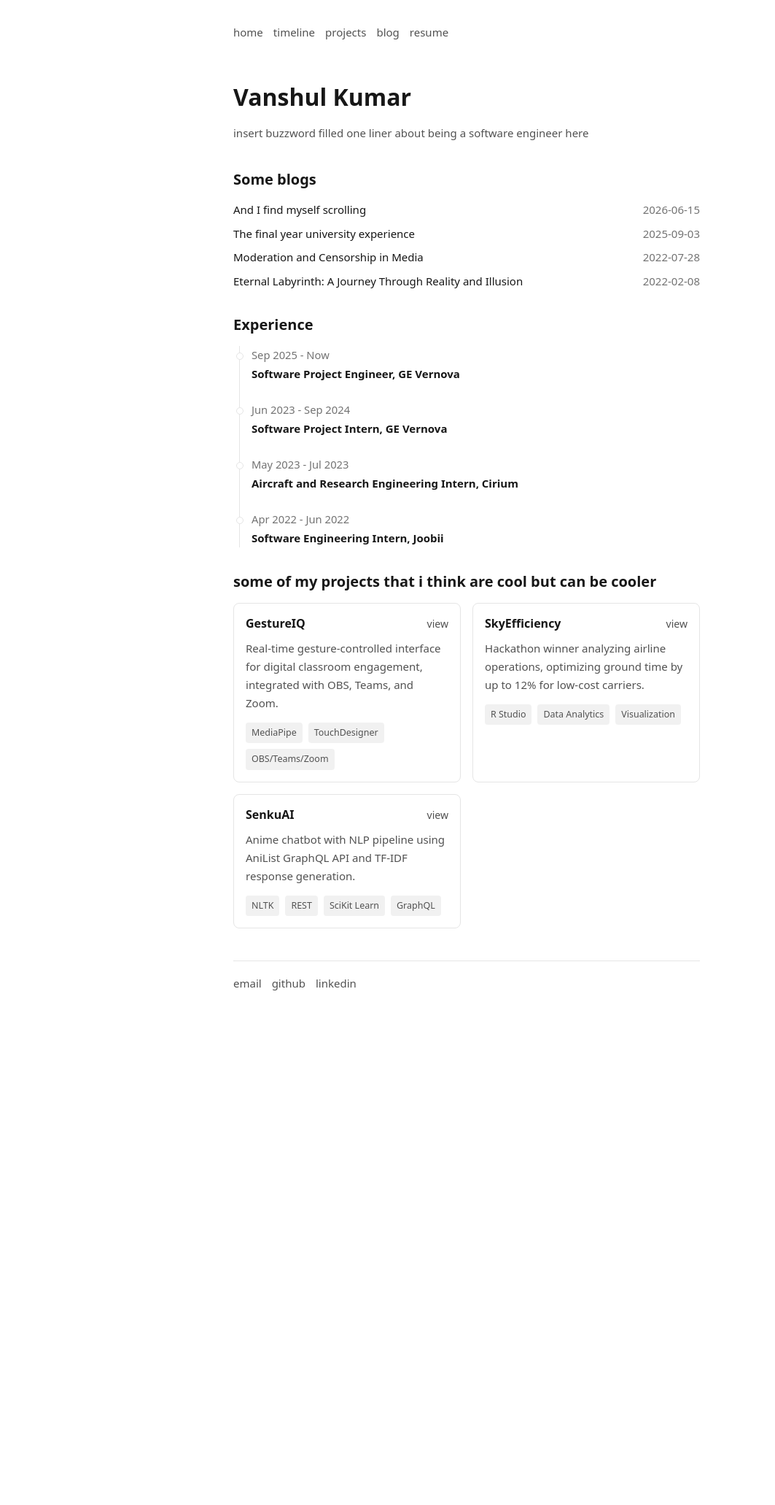
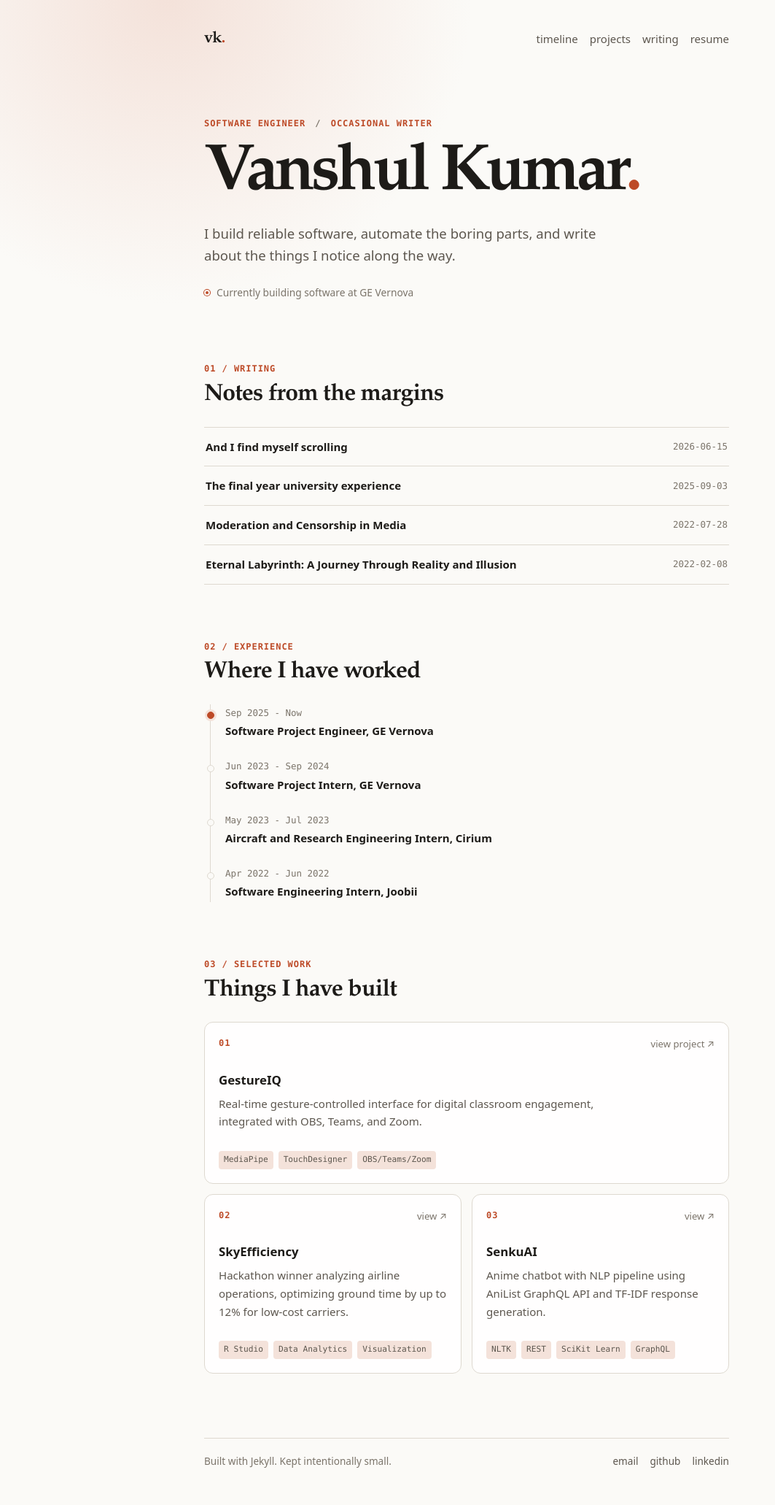
Before and after one commit to v1nshul/v1nshul.github.io, a Jekyll site: the page built from index.html, in a window 1280 px wide. Shown: the whole page at 73% size, without its empty margins (0-1063 px from the left). Built offline with Jekyll 4.4.1, drawn with Linux system fonts in a browser that asks for light colours; before the commit the page ends 1392 px from its top, so only the background shows below that.

Commit message:
trying some more changes

```diff
--- a/_includes/footer.html
+++ b/_includes/footer.html
@@ -1,5 +1,8 @@
 <footer class="footer">
-  <a href="mailto:bhadanavanshul@gmail.com">email</a>
-  <a href="https://github.com/v1nshul" target="_blank" rel="noreferrer">github</a>
-  <a href="https://linkedin.com/in/vanshul-kumar" target="_blank" rel="noreferrer">linkedin</a>
+  <p>Built with Jekyll. Kept intentionally small.</p>
+  <div class="footer-links">
+    <a href="mailto:bhadanavanshul@gmail.com">email</a>
+    <a href="https://github.com/v1nshul" target="_blank" rel="noreferrer">github</a>
+    <a href="https://linkedin.com/in/vanshul-kumar" target="_blank" rel="noreferrer">linkedin</a>
+  </div>
 </footer>
--- a/_includes/navigation.html
+++ b/_includes/navigation.html
@@ -1,7 +1,9 @@
 <nav class="nav" aria-label="Primary navigation">
-  <a href="{{ '/' | relative_url }}">home</a>
-  <a href="{{ '/#timeline' | relative_url }}">timeline</a>
-  <a href="{{ '/#projects' | relative_url }}">projects</a>
-  <a href="{{ '/#blog' | relative_url }}">blog</a>
-  <a href="{{ '/assets/vanshul_kumar_resume_2026.pdf' | relative_url }}" target="_blank" rel="noreferrer">resume</a>
+  <a class="brand" href="{{ '/' | relative_url }}" aria-label="Vanshul Kumar, home">vk<span aria-hidden="true">.</span></a>
+  <div class="nav-links">
+    <a href="{{ '/#timeline' | relative_url }}">timeline</a>
+    <a href="{{ '/#projects' | relative_url }}">projects</a>
+    <a href="{{ '/#blog' | relative_url }}">writing</a>
+    <a href="{{ '/assets/vanshul_kumar_resume_2026.pdf' | relative_url }}" target="_blank" rel="noreferrer">resume</a>
+  </div>
 </nav>
--- a/_layouts/default.html
+++ b/_layouts/default.html
@@ -8,7 +8,8 @@
     <link rel="stylesheet" href="{{ '/styles.css' | relative_url }}" />
   </head>
   <body>
-    <main class="container">
+    <a class="skip-link" href="#content">Skip to content</a>
+    <main class="container" id="content">
       {% include navigation.html %}
       {{ content }}
       {% include footer.html %}
--- a/index.html
+++ b/index.html
@@ -2,16 +2,21 @@
 layout: default
 ---
 <section class="intro" id="home">
-  <h1>Vanshul Kumar</h1>
-  <p>insert buzzword filled one liner about being a software engineer here</p>
+  <p class="eyebrow">software engineer <span aria-hidden="true">/</span> occasional writer</p>
+  <h1>Vanshul Kumar<span class="accent" aria-hidden="true">.</span></h1>
+  <p class="lede">I build reliable software, automate the boring parts, and write about the things I notice along the way.</p>
+  <p class="current-note"><span class="status-dot" aria-hidden="true"></span>Currently building software at GE Vernova</p>
 </section>
 
 <section id="blog" class="section">
-  <h2>Some blogs</h2>
+  <div class="section-heading">
+    <p class="section-label">01 / writing</p>
+    <h2>Notes from the margins</h2>
+  </div>
   <div class="post-list">
     {% for post in site.posts %}
       <a href="{{ post.url | relative_url }}">
-        <span>{{ post.title }}</span>
+        <span class="post-title">{{ post.title }}</span>
         <time datetime="{{ post.date | date_to_xmlschema }}">{{ post.date | date: "%Y-%m-%d" }}</time>
       </a>
     {% endfor %}
@@ -19,7 +24,10 @@ layout: default
 </section>
 
 <section id="timeline" class="section">
-  <h2>Experience</h2>
+  <div class="section-heading">
+    <p class="section-label">02 / experience</p>
+    <h2>Where I have worked</h2>
+  </div>
   <ol class="timeline">
     <li>
       <div class="date">Sep 2025 - Now</div>
@@ -41,13 +49,17 @@ layout: default
 </section>
 
 <section id="projects" class="section">
-  <h2>some of my projects that i think are cool but can be cooler</h2>
+  <div class="section-heading">
+    <p class="section-label">03 / selected work</p>
+    <h2>Things I have built</h2>
+  </div>
   <div class="project-grid">
     <article class="project-card">
-      <div class="project-heading">
-        <h3>GestureIQ</h3>
-        <a href="https://github.com/v1nshul/GestureIQ" target="_blank" rel="noreferrer">view</a>
+      <div class="project-meta">
+        <span class="project-number" aria-hidden="true">01</span>
+        <a href="https://github.com/v1nshul/GestureIQ" target="_blank" rel="noreferrer">view project <span aria-hidden="true">&nearr;</span></a>
       </div>
+      <h3>GestureIQ</h3>
       <p>Real-time gesture-controlled interface for digital classroom engagement, integrated with OBS, Teams, and Zoom.</p>
       <div class="tech-list">
         <span>MediaPipe</span>
@@ -57,10 +69,11 @@ layout: default
     </article>
 
     <article class="project-card">
-      <div class="project-heading">
-        <h3>SkyEfficiency</h3>
-        <a href="https://github.com/v1nshul/cirium-hack-codeBase.git" target="_blank" rel="noreferrer">view</a>
+      <div class="project-meta">
+        <span class="project-number" aria-hidden="true">02</span>
+        <a href="https://github.com/v1nshul/cirium-hack-codeBase.git" target="_blank" rel="noreferrer">view <span aria-hidden="true">&nearr;</span></a>
       </div>
+      <h3>SkyEfficiency</h3>
       <p>Hackathon winner analyzing airline operations, optimizing ground time by up to 12% for low-cost carriers.</p>
       <div class="tech-list">
         <span>R Studio</span>
@@ -70,10 +83,11 @@ layout: default
     </article>
 
     <article class="project-card">
-      <div class="project-heading">
-        <h3>SenkuAI</h3>
-        <a href="https://github.com/v1nshul/ChatBot_senku" target="_blank" rel="noreferrer">view</a>
+      <div class="project-meta">
+        <span class="project-number" aria-hidden="true">03</span>
+        <a href="https://github.com/v1nshul/ChatBot_senku" target="_blank" rel="noreferrer">view <span aria-hidden="true">&nearr;</span></a>
       </div>
+      <h3>SenkuAI</h3>
       <p>Anime chatbot with NLP pipeline using AniList GraphQL API and TF-IDF response generation.</p>
       <div class="tech-list">
         <span>NLTK</span>
--- a/styles.css
+++ b/styles.css
@@ -1,19 +1,27 @@
 :root {
   color-scheme: light dark;
-  --bg: #ffffff;
-  --text: #171717;
-  --muted: #525252;
-  --faint: #737373;
-  --line: #e5e5e5;
+  --bg: #fbfaf7;
+  --surface: #ffffff;
+  --text: #1d1b18;
+  --muted: #5d574f;
+  --faint: #7b746a;
+  --line: #ded9d0;
+  --accent: #bd4a27;
+  --accent-soft: #f4e2da;
+  --shadow: rgba(79, 50, 34, 0.1);
 }
 
 @media (prefers-color-scheme: dark) {
   :root {
-    --bg: #0a0a0a;
-    --text: #ededed;
-    --muted: #d4d4d4;
-    --faint: #a3a3a3;
-    --line: #262626;
+    --bg: #100f0d;
+    --surface: #181613;
+    --text: #f3eee6;
+    --muted: #c9c1b6;
+    --faint: #9c9387;
+    --line: #35312b;
+    --accent: #ff8d67;
+    --accent-soft: #342019;
+    --shadow: rgba(0, 0, 0, 0.28);
   }
 }
 
@@ -23,16 +31,24 @@
 
 html {
   scroll-behavior: smooth;
+  scroll-padding-top: 24px;
 }
 
 body {
   margin: 0;
-  background: var(--bg);
+  background:
+    radial-gradient(circle at 18% 0%, var(--accent-soft), transparent 26rem),
+    var(--bg);
   color: var(--text);
   font-family:
     ui-sans-serif, system-ui, -apple-system, BlinkMacSystemFont, "Segoe UI", sans-serif;
   font-size: 15px;
   line-height: 1.65;
+}
+
+::selection {
+  background: var(--accent);
+  color: var(--surface);
 }
 
 a {
@@ -41,55 +57,128 @@ a {
 }
 
 a:hover {
-  color: var(--faint);
+  color: var(--accent);
+}
+
+a:focus-visible {
+  border-radius: 2px;
+  outline: 2px solid var(--accent);
+  outline-offset: 4px;
+}
+
+.skip-link {
+  position: fixed;
+  top: 12px;
+  left: 12px;
+  z-index: 10;
+  padding: 8px 12px;
+  border-radius: 6px;
+  background: var(--text);
+  color: var(--bg);
+  transform: translateY(-160%);
+  transition: transform 140ms ease;
+}
+
+.skip-link:focus {
+  color: var(--bg);
+  transform: translateY(0);
 }
 
 .container {
-  width: min(640px, calc(100% - 32px));
+  width: min(720px, calc(100% - 40px));
   margin: 0 auto;
-  padding: 32px 0;
+  padding: 36px 0 48px;
 }
 
 .nav {
   display: flex;
-  flex-wrap: wrap;
-  gap: 14px;
-  margin-bottom: 56px;
+  align-items: center;
+  justify-content: space-between;
+  gap: 24px;
+  margin-bottom: 88px;
   color: var(--muted);
 }
 
-.nav a {
+.brand {
+  color: var(--text);
+  font-family: "Iowan Old Style", "Palatino Linotype", Palatino, Georgia, serif;
+  font-size: 1.35rem;
+  font-weight: 700;
+  letter-spacing: -0.04em;
+}
+
+.brand span,
+.accent {
+  color: var(--accent);
+}
+
+.nav-links,
+.footer-links {
+  display: flex;
+  flex-wrap: wrap;
+  gap: 16px;
+}
+
+.nav-links a,
+.footer-links a {
   border-bottom: 1px solid transparent;
 }
 
-.nav a:hover {
+.nav-links a:hover,
+.footer-links a:hover {
   border-bottom-color: currentColor;
 }
 
 .intro {
-  margin-bottom: 38px;
+  max-width: 680px;
+  margin-bottom: 84px;
+}
+
+.eyebrow,
+.section-label,
+.project-number {
+  margin: 0;
+  color: var(--accent);
+  font-family: ui-monospace, SFMono-Regular, Menlo, Monaco, Consolas, monospace;
+  font-size: 0.75rem;
+  font-weight: 650;
+  letter-spacing: 0.08em;
+  text-transform: uppercase;
+}
+
+.eyebrow {
+  margin-bottom: 18px;
+}
+
+.eyebrow span {
+  padding: 0 5px;
+  color: var(--faint);
 }
 
 h1 {
-  margin: 0 0 18px;
-  font-size: 2rem;
-  line-height: 1.2;
-  letter-spacing: 0;
+  margin: 0 0 22px;
+  font-family: "Iowan Old Style", "Palatino Linotype", Palatino, Georgia, serif;
+  font-size: clamp(3.4rem, 10vw, 5.6rem);
+  font-weight: 650;
+  line-height: 0.95;
+  letter-spacing: -0.055em;
+  text-wrap: balance;
 }
 
 h2 {
-  margin: 0 0 16px;
-  font-size: 1.25rem;
-  line-height: 1.3;
+  margin: 0;
+  font-family: "Iowan Old Style", "Palatino Linotype", Palatino, Georgia, serif;
+  font-size: clamp(1.65rem, 4vw, 2rem);
   font-weight: 650;
-  letter-spacing: 0;
+  line-height: 1.2;
+  letter-spacing: -0.025em;
 }
 
 h3 {
-  margin: 0 0 3px;
-  font-size: 1rem;
+  margin: 0 0 8px;
+  font-size: 1.05rem;
   line-height: 1.4;
-  font-weight: 600;
+  font-weight: 700;
 }
 
 p {
@@ -97,32 +186,107 @@ p {
   color: var(--muted);
 }
 
+.lede {
+  max-width: 580px;
+  font-size: 1.16rem;
+  line-height: 1.65;
+  text-wrap: pretty;
+}
+
+.current-note {
+  display: flex;
+  align-items: center;
+  gap: 9px;
+  margin-top: 24px;
+  color: var(--faint);
+  font-size: 0.86rem;
+}
+
+.status-dot {
+  width: 8px;
+  height: 8px;
+  border: 2px solid var(--bg);
+  border-radius: 50%;
+  background: var(--accent);
+  box-shadow: 0 0 0 1px var(--accent);
+}
+
 .section {
-  margin-top: 34px;
+  margin-top: 76px;
+}
+
+.section-heading {
+  display: grid;
+  gap: 6px;
+  margin-bottom: 24px;
+}
+
+.post-list {
+  border-top: 1px solid var(--line);
+}
+
+.post-list a {
+  display: grid;
+  grid-template-columns: minmax(0, 1fr) auto;
+  align-items: center;
+  gap: 16px;
+  padding: 14px 2px;
+  border-bottom: 1px solid var(--line);
+  color: var(--text);
+  transition:
+    color 140ms ease,
+    padding 140ms ease;
+}
+
+.post-list a::after {
+  content: "\2197";
+  display: none;
+}
+
+.post-list a:hover {
+  padding-right: 8px;
+  padding-left: 8px;
+}
+
+.post-title {
+  font-weight: 590;
+}
+
+.post-list time {
+  color: var(--faint);
+  font-family: ui-monospace, SFMono-Regular, Menlo, Monaco, Consolas, monospace;
+  font-size: 0.78rem;
+  white-space: nowrap;
 }
 
 .timeline {
   margin: 0 0 0 8px;
-  padding: 0 0 0 16px;
+  padding: 2px 0 2px 20px;
   border-left: 1px solid var(--line);
   list-style: none;
 }
 
 .timeline li {
   position: relative;
-  margin-bottom: 24px;
+  margin-bottom: 26px;
 }
 
 .timeline li::before {
   content: "";
   position: absolute;
-  top: 9px;
-  left: -21px;
+  top: 8px;
+  left: -25px;
   width: 8px;
   height: 8px;
-  border-radius: 999px;
+  border: 1px solid var(--line);
+  border-radius: 50%;
   background: var(--bg);
-  border: 1px solid var(--line);
+}
+
+.timeline li:first-child::before {
+  border-color: var(--accent);
+  background: var(--accent);
+  box-shadow: 0 0 0 3px var(--accent-soft);
 }
 
 .timeline li:last-child {
@@ -132,129 +296,200 @@ p {
 .date {
   margin-bottom: 2px;
   color: var(--faint);
-  font-size: 0.92rem;
+  font-family: ui-monospace, SFMono-Regular, Menlo, Monaco, Consolas, monospace;
+  font-size: 0.78rem;
 }
 
 .title {
-  font-weight: 600;
-}
-
-.description {
-  color: var(--muted);
-  font-size: 0.94rem;
+  font-weight: 650;
 }
 
 .project-grid {
   display: grid;
   grid-template-columns: repeat(2, minmax(0, 1fr));
-  gap: 16px;
+  gap: 14px;
 }
 
 .project-card {
+  display: flex;
+  min-height: 230px;
+  flex-direction: column;
+  padding: 19px;
   border: 1px solid var(--line);
-  border-radius: 8px;
-  padding: 16px;
-  transition: box-shadow 160ms ease, transform 160ms ease;
+  border-radius: 12px;
+  background: color-mix(in srgb, var(--surface), transparent 10%);
+  transition:
+    border-color 160ms ease,
+    box-shadow 160ms ease,
+    transform 160ms ease;
+}
+
+.project-card:first-child {
+  min-height: 210px;
+  grid-column: 1 / -1;
 }
 
 .project-card:hover {
-  box-shadow: 0 10px 30px rgba(0, 0, 0, 0.08);
-  transform: translateY(-1px);
+  border-color: color-mix(in srgb, var(--accent), var(--line) 30%);
+  box-shadow: 0 14px 36px var(--shadow);
+  transform: translateY(-2px);
 }
 
-.project-heading {
+.project-meta {
   display: flex;
   align-items: flex-start;
   justify-content: space-between;
-  gap: 12px;
+  gap: 16px;
+  margin-bottom: 26px;
 }
 
-.project-heading a {
-  color: var(--muted);
-  font-size: 0.88rem;
+.project-meta a {
+  color: var(--faint);
+  font-size: 0.82rem;
+}
+
+.project-meta a span {
+  display: inline-block;
+  transition: transform 140ms ease;
+}
+
+.project-meta a:hover span {
+  transform: translate(2px, -2px);
 }
 
 .project-card p {
-  margin-top: 8px;
+  max-width: 520px;
   font-size: 0.94rem;
 }
 
 .tech-list {
   display: flex;
   flex-wrap: wrap;
-  gap: 8px;
-  margin-top: 12px;
+  gap: 7px;
+  margin-top: auto;
+  padding-top: 14px;
 }
 
 .tech-list span {
+  padding: 3px 7px;
   border-radius: 4px;
-  background: color-mix(in srgb, var(--line), transparent 45%);
+  background: var(--accent-soft);
   color: var(--muted);
-  font-size: 0.78rem;
-  padding: 4px 8px;
+  font-family: ui-monospace, SFMono-Regular, Menlo, Monaco, Consolas, monospace;
+  font-size: 0.7rem;
 }
 
-.post-list {
-  display: grid;
-  gap: 8px;
+.post {
+  max-width: 660px;
 }
 
-.post-list a {
-  display: flex;
-  justify-content: space-between;
-  gap: 16px;
-  color: var(--text);
-}
-
-.post-list time {
-  color: var(--faint);
-  white-space: nowrap;
-}
-
-.post time {
+.post > time {
   display: block;
-  margin-bottom: 8px;
-  color: var(--faint);
+  margin-bottom: 12px;
+  color: var(--accent);
+  font-family: ui-monospace, SFMono-Regular, Menlo, Monaco, Consolas, monospace;
+  font-size: 0.78rem;
 }
 
 .post h1 {
-  margin-bottom: 8px;
+  margin-bottom: 12px;
+  font-size: clamp(2.6rem, 8vw, 4.2rem);
+  line-height: 1.02;
 }
 
 .post h2 {
-  margin-top: 28px;
+  margin-top: 36px;
+  margin-bottom: 12px;
+  font-size: 1.55rem;
+}
+
+.post p {
+  margin-bottom: 18px;
 }
 
 .summary {
-  margin-bottom: 24px;
+  margin-bottom: 30px;
   color: var(--faint);
+  font-size: 1.05rem;
 }
 
 .footer {
   display: flex;
-  gap: 14px;
-  margin-top: 44px;
-  padding-top: 18px;
+  align-items: center;
+  justify-content: space-between;
+  gap: 20px;
+  margin-top: 88px;
+  padding-top: 20px;
   border-top: 1px solid var(--line);
   color: var(--muted);
+  font-size: 0.85rem;
+}
+
+.footer p {
+  margin: 0;
+  color: var(--faint);
 }
 
 @media (max-width: 560px) {
   .container {
-    width: min(100% - 28px, 640px);
-    padding: 24px 0;
+    width: min(100% - 28px, 720px);
+    padding: 24px 0 36px;
   }
 
   .nav {
-    margin-bottom: 42px;
+    align-items: flex-start;
+    margin-bottom: 64px;
+  }
+
+  .nav-links {
+    justify-content: flex-end;
+    gap: 8px 13px;
+  }
+
+  .intro {
+    margin-bottom: 66px;
+  }
+
+  h1 {
+    font-size: clamp(3rem, 17vw, 4.3rem);
+  }
+
+  .section {
+    margin-top: 64px;
   }
 
   .post-list a {
-    display: grid;
-    gap: 0;
+    grid-template-columns: minmax(0, 1fr) auto;
+    gap: 10px;
   }
 
   .project-grid {
     grid-template-columns: 1fr;
   }
+
+  .project-card:first-child {
+    grid-column: auto;
+  }
+
+  .project-card {
+    min-height: 215px;
+  }
+
+  .footer {
+    align-items: flex-start;
+    flex-direction: column;
+  }
 }
+
+@media (prefers-reduced-motion: reduce) {
+  html {
+    scroll-behavior: auto;
+  }
+
+  *,
+  *::before,
+  *::after {
+    scroll-behavior: auto !important;
+    transition-duration: 0.01ms !important;
+  }
+}
```
